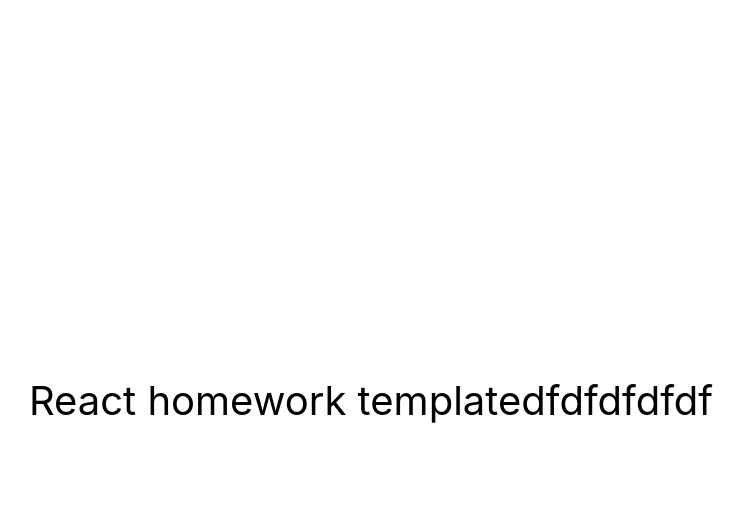
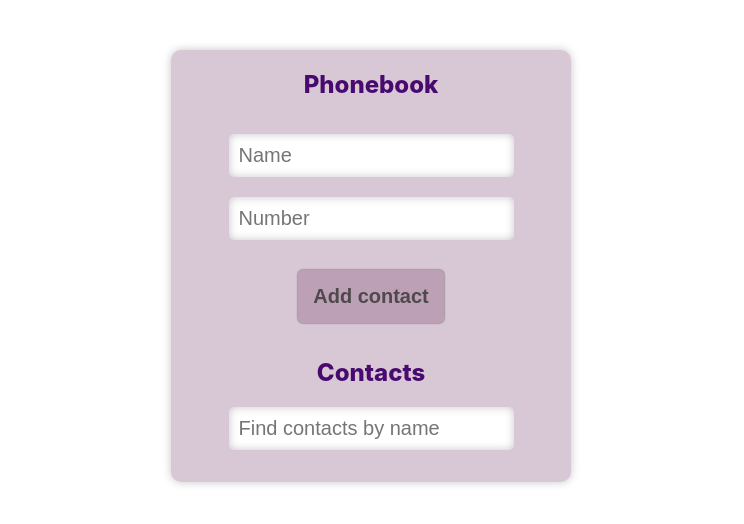
Before and after one commit to AlinaPrysiazhniuk/goit-react-hw-04-phonebook, a React (Create React App) app: page / in a window 1280 px wide. Shown: the top 524 px of the page, without its empty margins (269-1013 px from the left). Built offline with nearby package versions, Linux system fonts and the light colour scheme.

Commit message:
update files

```diff
--- a/src/components/App.jsx
+++ b/src/components/App.jsx
@@ -1,16 +1,83 @@
-export const App = () => {
-  return (
-    <div
-      style={{
-        height: '100vh',
-        display: 'flex',
-        justifyContent: 'center',
-        alignItems: 'center',
-        fontSize: 40,
-        color: '#010101',
-      }}
-    >
-      React homework templatedfdfdfdfdf
-    </div>
-  );
-};
+import React, { Component } from 'react';
+import { ContactForm } from './ContactForm/ContactForm';
+import { ContactList } from './ContactList/ContactList';
+import { Filter } from './Filter/Filter';
+import { nanoid } from 'nanoid';
+import css from './App.module.css';
+
+export class App extends Component {
+  state = {
+    contacts: [
+      // { id: 'id-1', name: 'Rosie Simpson', number: '459-12-56' },
+      // { id: 'id-2', name: 'Hermione Kline', number: '443-89-12' },
+      // { id: 'id-3', name: 'Eden Clements', number: '645-17-79' },
+      // { id: 'id-4', name: 'Annie Copeland', number: '227-91-26' },
+    ],
+    filter: '',
+  };
+
+  formSubmit = ({ name, number }) => {
+    const contact = {
+      id: nanoid(),
+      name,
+      number,
+    };
+    this.state.contacts.some(
+      i =>
+        (i.name.toLowerCase() === contact.name.toLowerCase() &&
+          i.number === contact.number) ||
+        i.number === contact.number
+    )
+      ? alert(`${name} is already in contacts`)
+      : this.setState(({ contacts }) => ({
+          contacts: [contact, ...contacts],
+        }));
+  };
+
+  changeFilterInput = e => {
+    this.setState({ filter: e.target.value });
+  };
+
+  findContacts = () => {
+    const { filter, contacts } = this.state;
+    return contacts.filter(contact =>
+      contact.name.toLowerCase().includes(filter.toLowerCase())
+    );
+  };
+
+  deleteContact = id => {
+    this.setState(prevState => ({
+      contacts: prevState.contacts.filter(contact => contact.id !== id),
+    }));
+  };
+
+  componentDidMount() {
+    const contactsStorage = localStorage.getItem('contacts');
+    const parseContactsStorage = JSON.parse(contactsStorage);
+    if (parseContactsStorage) {
+      this.setState({ contacts: parseContactsStorage });
+    }
+  }
+
+  componentDidUpdate(prevProps, prevState) {
+    if (this.state.contacts !== prevState.contacts) {
+      localStorage.setItem('contacts', JSON.stringify(this.state.contacts));
+    }
+  }
+
+  render() {
+    const { filter } = this.state;
+    return (
+      <section>
+        <h1 className={css.title}>Phonebook</h1>
+        <ContactForm onSubmit={this.formSubmit} />
+        <h2>Contacts</h2>
+        <Filter filter={filter} changeFilterInput={this.changeFilterInput} />
+        <ContactList
+          contacts={this.findContacts()}
+          deleteContact={this.deleteContact}
+        />
+      </section>
+    );
+  }
+}
--- /dev/null
+++ b/src/components/App.module.css
@@ -0,0 +1,14 @@
+section {
+    margin: 50px auto;
+    border-radius: 10px;
+    display: flex;
+    flex-direction: column;
+    align-items: center;
+    width: 400px;
+    background-color: rgba(178 146 171 / 50%);
+    box-shadow: 0px 0px 8px 0px #33333347;
+  }
+
+  .title {
+    margin-bottom: 0;
+  }
--- /dev/null
+++ b/src/components/ContactForm/ContactForm.jsx
@@ -0,0 +1,65 @@
+import React, { Component } from 'react';
+import PropTypes from 'prop-types';
+import css from './ContactForm.module.css';
+
+export class ContactForm extends Component {
+  state = {
+    name: '',
+    number: '',
+  };
+
+  handleChange = event => {
+    const { name, value } = event.currentTarget;
+    this.setState({ [name]: value });
+  };
+
+  handleSubmit = event => {
+    event.preventDefault();
+    this.props.onSubmit(this.state);
+    this.setState({
+      name: '',
+      number: '',
+    });
+  };
+
+  render() {
+    const { name, number } = this.state;
+    return (
+      <form className={css.form} onSubmit={this.handleSubmit}>
+        <input
+          className={css.input}
+          type="text"
+          name="name"
+          value={name}
+          onChange={this.handleChange}
+          placeholder="Name"
+          pattern="^[a-zA-Zа-яА-Я]+(([' -][a-zA-Zа-яА-Я ])?[a-zA-Zа-яА-Я]*)*$"
+          title="Name may contain only letters, apostrophe, dash and spaces. For example Adrian, Jacob Mercer, Charles de Batz de Castelmore d'Artagnan"
+          required
+        />
+
+        <input
+          className={css.input}
+          type="tel"
+          name="number"
+          value={number}
+          onChange={this.handleChange}
+          placeholder="Number"
+          pattern="\+?\d{1,4}?[-.\s]?\(?\d{1,3}?\)?[-.\s]?\d{1,4}[-.\s]?\d{1,4}[-.\s]?\d{1,9}"
+          title="Phone number must be digits and can contain spaces, dashes, parentheses and can start with +"
+          required
+        />
+
+        <button className={css.button_add} type="submit">
+          Add contact
+        </button>
+      </form>
+    );
+  }
+}
+
+ContactForm.prototypes = {
+  name: PropTypes.string.isRequired,
+  number: PropTypes.number.isRequired,
+  onSubmit: PropTypes.func.isRequired,
+};
--- /dev/null
+++ b/src/components/ContactForm/ContactForm.module.css
@@ -0,0 +1,38 @@
+.form {
+    display: flex;
+    flex-direction: column;
+    justify-content: center;
+    align-items: center;
+    padding: 15px;
+
+  }
+
+  .input {
+    color: #333;
+    margin-top: 20px;
+    font-size: 20px;
+    padding: 10px;
+    border-radius: 20px;
+    border: none;
+    border-radius: 5px;
+    display: block;
+    box-shadow: inset 0px 0px 8px 0px #33333347;
+  }
+
+.button_add {
+    font-size: 20px;
+    font-weight: 800;
+    color: rgba(51, 51, 51, 0.8);
+    margin-top: 30px;
+    padding: 15px;
+    border: none;
+    box-shadow: 0 0 2px #333;
+    cursor: pointer;
+    background-color: rgba(178, 146, 171, 0.742);
+    border-radius: 5px;
+    transition-duration: 400ms;
+  }
+
+ .button_add:hover {
+    background-color: rgba(79, 183, 93, 0.2);
+  }
--- /dev/null
+++ b/src/components/ContactList/ContactList.jsx
@@ -0,0 +1,26 @@
+import PropTypes from 'prop-types';
+import css from './ContactList.module.css';
+
+export const ContactList = ({ contacts, deleteContact }) => (
+  <ul className={css.list_contact} >
+    {contacts.map(({ id, name, number }) => {
+      return (
+        <li key={id} className={css.item_contact}>
+          <p className={css.name_contact}>
+            {name}: {number}
+          </p>
+          <button className={css.button_delete} type="button" onClick={() => deleteContact(id)}>
+            Delete
+          </button>
+        </li>
+      );
+    })}
+  </ul>
+);
+
+ContactList.propTypes = {
+  name: PropTypes.string,
+  number: PropTypes.string,
+  id: PropTypes.string,
+  deleteContact: PropTypes.func.isRequired,
+};
--- /dev/null
+++ b/src/components/ContactList/ContactList.module.css
@@ -0,0 +1,37 @@
+.list_contact {
+    display: flex;
+    flex-direction: column;
+    list-style: none;
+    padding: 0;
+  }
+
+  .item_contact {
+    display: flex;
+    flex-direction: row;
+    align-items: center;
+    justify-content: space-between;
+  }
+
+  .name_contact {
+    font-size: 20px;
+    font-weight: 500;
+    margin-right: 30px;
+  }
+
+  .button_delete {
+    font-size: 15px;
+    font-weight: 700;
+    color: rgba(51, 51, 51, 0.8);
+    padding: 5px;
+    border: none;
+    box-shadow: 0 0 2px #333;
+    cursor: pointer;
+    background-color: rgba(178, 146, 171, 0.742);
+    border-radius: 5px;
+    transition-duration: 400ms;
+  }
+
+ .button_delete:hover {
+    transform: scale(1.1);
+    background-color: rgba(255, 0, 0, 0.2);
+  }
--- /dev/null
+++ b/src/components/Filter/Filter.jsx
@@ -0,0 +1,19 @@
+import PropTypes from 'prop-types';
+import css from  './Filter.module.css';
+
+export const Filter = ({ filter, changeFilterInput }) => (
+  <label className={css.label_filter}>
+    <input
+    className={css.input_filter}
+      type="text"
+      name={filter}
+      onChange={changeFilterInput}
+      placeholder="Find contacts by name"
+    />
+  </label>
+);
+
+Filter.propTypes = {
+  filter: PropTypes.string.isRequired,
+  changeFilterInput: PropTypes.func.isRequired,
+};
--- /dev/null
+++ b/src/components/Filter/Filter.module.css
@@ -0,0 +1,27 @@
+.label_filter {
+    display: flex;
+    flex-direction: column;
+    align-items: center;
+  }
+
+  .input_filter {
+    margin: 0;
+  }
+
+  .spanFind {
+    font-size: 22px;
+    font-weight: 500;
+    margin-bottom: 5px;
+  }
+
+  .input_filter {
+    color: #333;
+    /* margin-top: 20px; */
+    font-size: 20px;
+    padding: 10px;
+    border-radius: 20px;
+    border: none;
+    border-radius: 5px;
+    display: block;
+    box-shadow: inset 0px 0px 8px 0px #33333347;
+  }
--- a/src/index.css
+++ b/src/index.css
@@ -1,4 +1,4 @@
-@import-normalize; /* bring in normalize.css styles */
+ /* @import-normalize;  */
 
 body {
   margin: 0;
@@ -7,9 +7,21 @@
     sans-serif;
   -webkit-font-smoothing: antialiased;
   -moz-osx-font-smoothing: grayscale;
+
+  display: flex;
+  flex-direction: column;
+  align-items: center;
 }
 
 code {
   font-family: source-code-pro, Menlo, Monaco, Consolas, 'Courier New',
     monospace;
 }
+
+h1,
+h2 {
+  font-size: 24px;
+  font-weight: 800;
+  color: rgb(73, 10, 112);
+  /* margin-bottom: 0; */
+}
```
